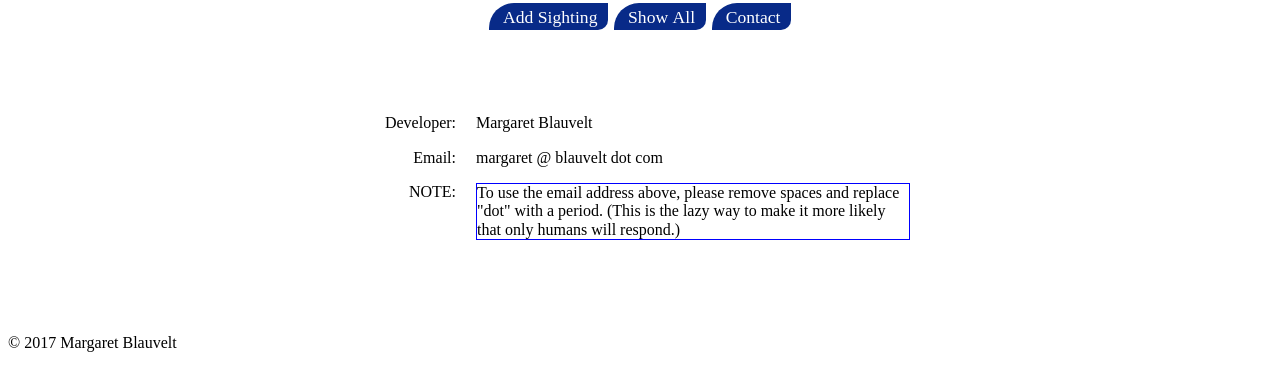
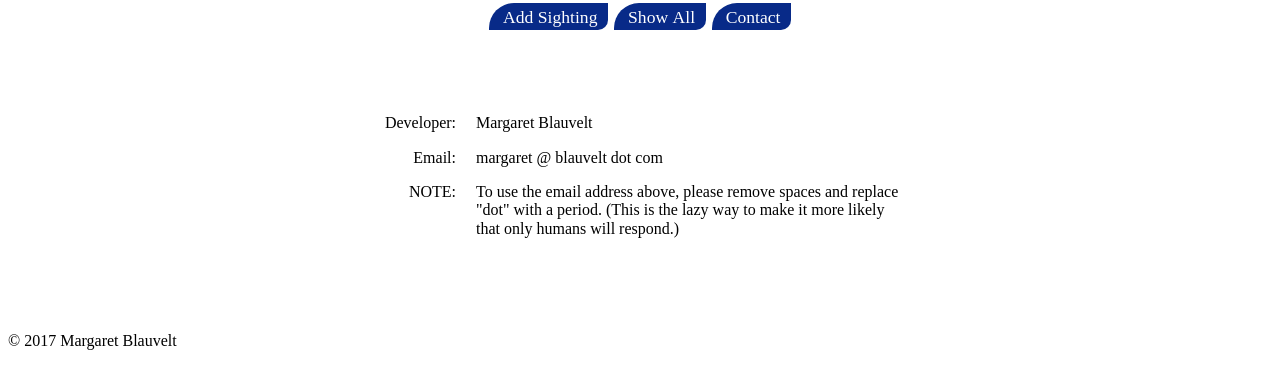
Before and after one commit to goldtreefrog/bird-logger, a website: page public/index.html in a window 1280 px wide. Both pictures are taken after a click on the link "Contact". Shown: the part 66-456 px from the top of the page. Drawn offline with nearby package versions, Linux system fonts and the light colour scheme; files that its build step writes are made by us from their sources; files whose address does not match are found by name.

Commit message:
Remove test border that I meant to remove before previous commit.

```diff
--- a/public/styles/style.css
+++ b/public/styles/style.css
@@ -165,8 +165,7 @@ section.contact {
   section.contact div p {
     width: 26em; }
     section.contact div p .note-text {
-      max-width: 18em;
-      border: solid 1px orange; } }
+      max-width: 18em; } }
 
 @media only screen and (min-width: 628px) {
   label {
@@ -189,8 +188,7 @@ section.contact {
   section.contact div p {
     width: 35em; }
     section.contact div p .note-text {
-      max-width: 27em;
-      border: solid 1px blue; } }
+      max-width: 27em; } }
 
 @media only screen and (min-width: 900px) {
   body {
```
